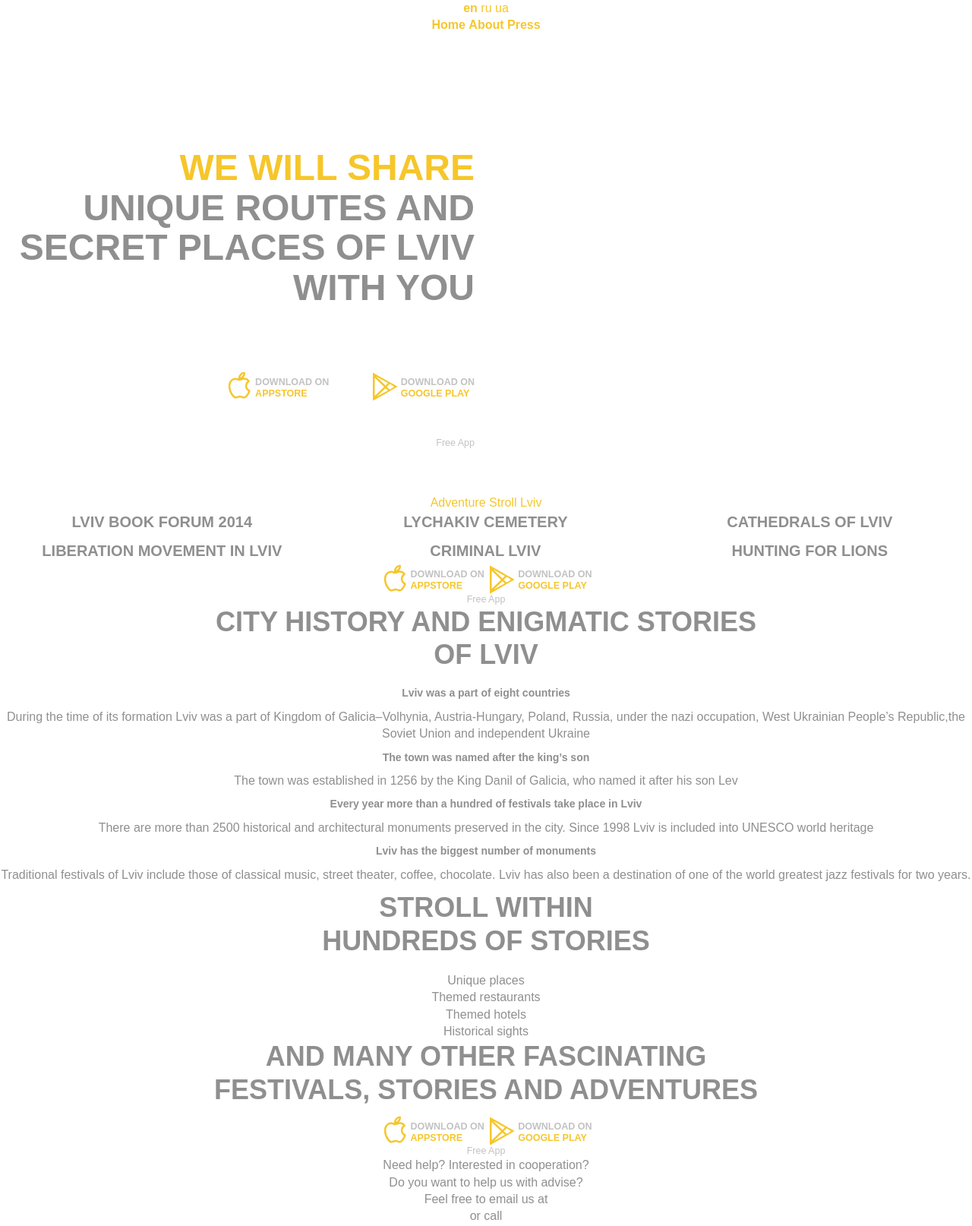
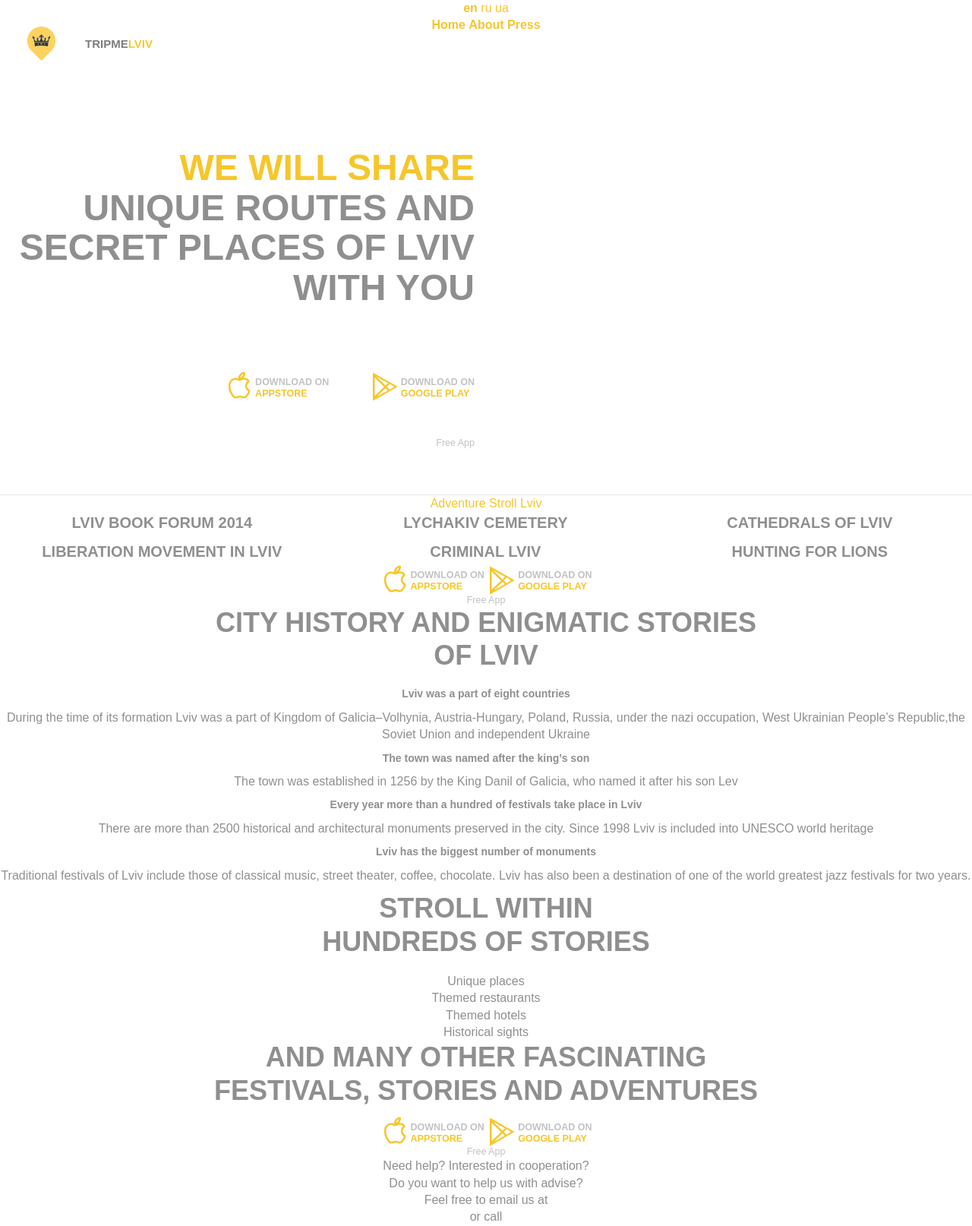
Before and after one commit to tripme/tripme.github.io, a Jekyll site: the page built from _posts/en/0001-01-20-home.md, in a window 1280 px wide. Shown: the whole page at 76% size. Built offline with Jekyll 4.4.1, drawn with Linux system fonts in a browser that asks for light colours; some web fonts are replaced.

Commit message:
add tripme svg logo

```diff
--- a/_includes/golden-links.html
+++ b/_includes/golden-links.html
@@ -1,5 +1,5 @@
 <nav class="golden-links">
-	<a href="#">{% include svg/appstore.svg %} {{ site.data.l10n.t[page.lang].global.appstore }}</a>
+	<a href="https://itunes.apple.com/ua/app/tripme-lviv/id904907041" target="_blank">{% include svg/appstore.svg %} {{ site.data.l10n.t[page.lang].global.appstore }}</a>
 	<a href="#">{% include svg/googleplay.svg %} {{ site.data.l10n.t[page.lang].global.googleplay }}</a>
 	<p>{{ site.data.l10n.t[page.lang].global.freeapp }}</p>
 </nav>
--- a/_layouts/default.html
+++ b/_layouts/default.html
@@ -30,6 +30,13 @@
 		{% endfor %}
 	</nav>
 
+	{% assign posts=site.posts | where:"lang", page.lang | where:"name", "home" %}
+	<nav class="main-menu">
+		{% for post in posts %}
+			<a href="{{ post.url }}">{% include svg/tripme.svg %} <span>TripMe<span>Lviv</span></span></a>
+		{% endfor %}
+	</nav>
+
 	{{ content }}
 
 	<footer class="footer">
--- a/assets/css/2-base/_base.scss
+++ b/assets/css/2-base/_base.scss
@@ -94,10 +94,12 @@ a {
 * ----------------------------------------------------------------------------
 */
 ::selection {
-	background: $selection-color;
+	background: $selection-bg-color;
+	color: $selection-color;
 }
 ::-moz-selection {
-	background: $selection-color;
+	background: $selection-bg-color;
+	color: $selection-color;
 }
 img::selection {
 	background: transparent;
@@ -106,7 +108,7 @@ img::-moz-selection {
 	background: transparent;
 }
 body {
-	-webkit-tap-highlight-color: $selection-color;
+	-webkit-tap-highlight-color: $selection-bg-color;
 }
 
 
@@ -181,6 +183,37 @@ nav.golden-links {
 	}
 }
 
+nav.main-menu {
+	position: fixed;
+	z-index: 1;
+	top: 0;
+	left: 0;
+	// width: 100%;
+	padding: 35px 0 0 2.5%;
+	text-align: left;
+	@include box-sizing(border-box);
+	a {
+		display: inline-block;
+		svg {
+			float: left;
+			width: 45px;
+			margin-right: 35px;
+		}
+		>span {
+			display: inline-block;
+			text-transform: uppercase;
+			color: #f7c82e;
+			line-height: 45px;
+			color: #7d7d7d;
+			font-size: 15px;
+			font-weight: 700;
+			>span {
+				color: #f7c82e;
+			}
+		}
+	}
+}
+
 
 
 article.isotope-item {
--- a/assets/css/2-base/_vars.sass
+++ b/assets/css/2-base/_vars.sass
@@ -4,4 +4,6 @@ $accent-color: #f6c62a
 $bg-color: #fff
 $link-color: $accent-color
 $link-color-hover: darken($link-color,12.5%)
-$selection-color: #f1c40f
+$selection-bg-color: $accent-color
+$selection-color: #fff
+$divider: #e6e6e6
--- a/assets/css/4-pages/_index-page.scss
+++ b/assets/css/4-pages/_index-page.scss
@@ -4,6 +4,7 @@
 
 .index-page {
 	section.index-top {
+		border-bottom: 1px solid $divider;
 		h1 {
 			margin-top: 150px;
 			margin-bottom: 90px;
```
Also changed, not shown: _includes/svg/tripme.svg (added).
